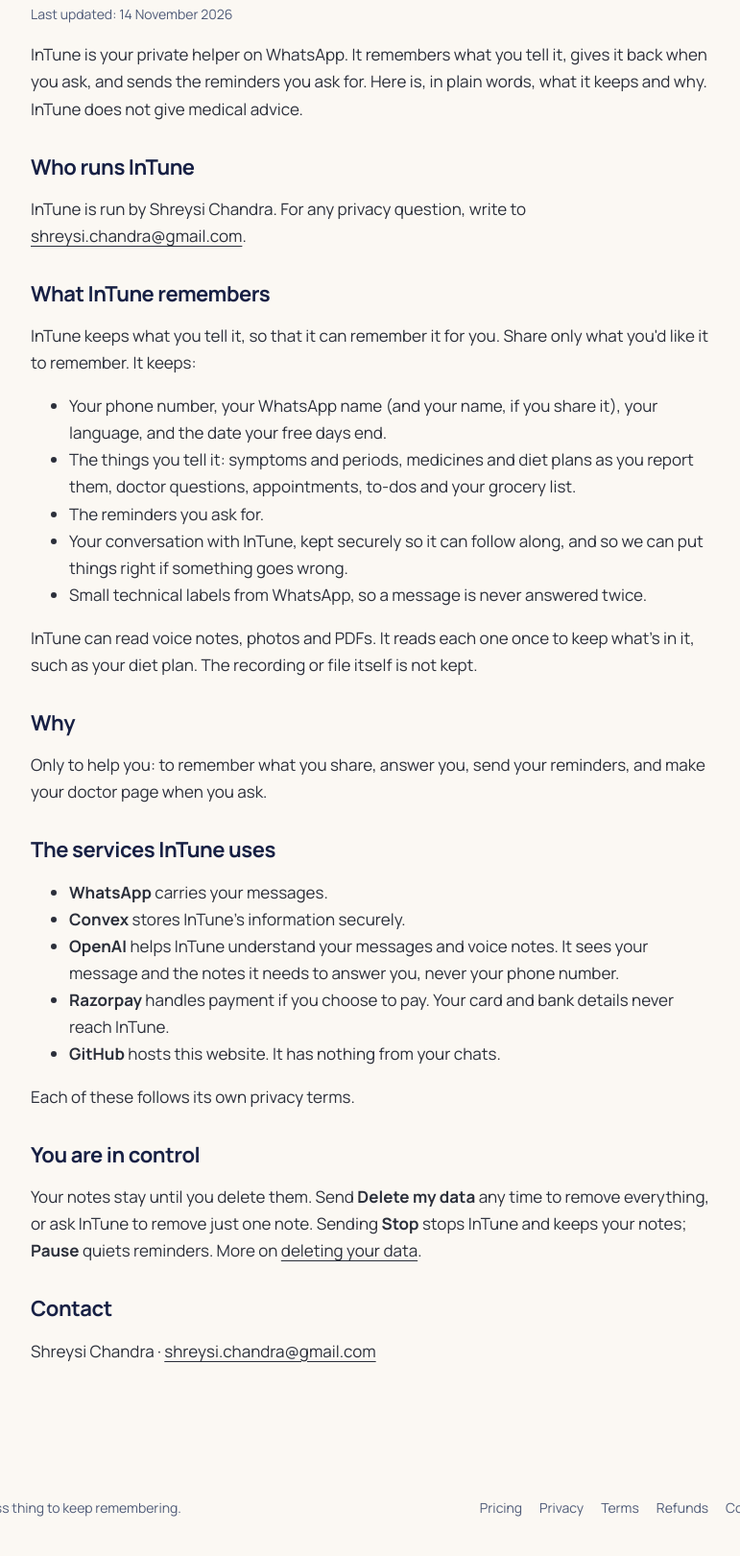
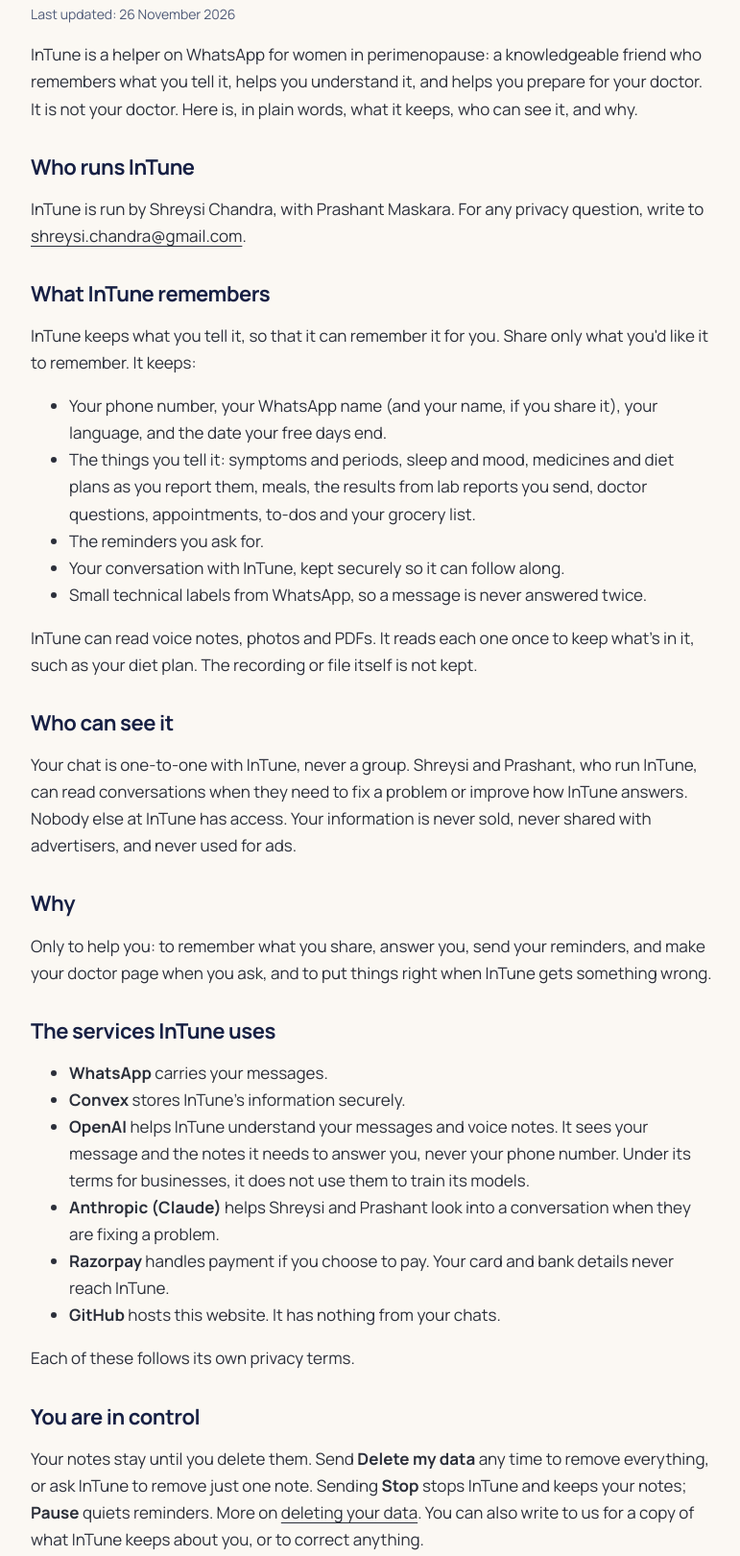
Before and after one commit to shreysichandra-rgb/meetintune-site, a plain HTML site: page privacy.html in a window 1280 px wide. Shown: the part 195-1816 px from the top of the page at 96% size, without its empty margins (252-1023 px from the left). Drawn offline with Linux system fonts and the light colour scheme.

Commit message:
Privacy page: new identity, who can see chats, reports and meals, copy of your data
Co-Authored-By: Claude Opus 5.5 <noreply@anthropic.com>

```diff
--- a/privacy.html
+++ b/privacy.html
@@ -5,25 +5,26 @@
 <body><div class="wrap"><header class="top"><a class="logo" href="/" aria-label="InTune home"><img src="/pilot/brand/intune-logo.svg" alt="InTune" width="150" height="50"></a>
 <nav aria-label="Main"><a href="/#what">What it does</a><a href="/#doctor">Doctor page</a><a href="/pricing.html">Pricing</a><a class="cta" href="https://wa.me/918147494303?text=Hi">Start on WhatsApp</a></nav></header></div>
 
-<main class="doc"><h1>Your privacy</h1><p class="updated">Last updated: 14 November 2026</p>
-<p>InTune is your private helper on WhatsApp. It remembers what you tell it, gives it back when you ask, and sends the reminders you ask for. Here is, in plain words, what it keeps and why. InTune does not give medical advice.</p>
-<h2>Who runs InTune</h2><p>InTune is run by Shreysi Chandra. For any privacy question, write to <a href="mailto:shreysi.chandra@gmail.com">shreysi.chandra@gmail.com</a>.</p>
+<main class="doc"><h1>Your privacy</h1><p class="updated">Last updated: 26 November 2026</p>
+<p>InTune is a helper on WhatsApp for women in perimenopause: a knowledgeable friend who remembers what you tell it, helps you understand it, and helps you prepare for your doctor. It is not your doctor. Here is, in plain words, what it keeps, who can see it, and why.</p>
+<h2>Who runs InTune</h2><p>InTune is run by Shreysi Chandra, with Prashant Maskara. For any privacy question, write to <a href="mailto:shreysi.chandra@gmail.com">shreysi.chandra@gmail.com</a>.</p>
 <h2>What InTune remembers</h2><p>InTune keeps what you tell it, so that it can remember it for you. Share only what you'd like it to remember. It keeps:</p>
 <ul><li>Your phone number, your WhatsApp name (and your name, if you share it), your language, and the date your free days end.</li>
-<li>The things you tell it: symptoms and periods, medicines and diet plans as you report them, doctor questions, appointments, to-dos and your grocery list.</li>
+<li>The things you tell it: symptoms and periods, sleep and mood, medicines and diet plans as you report them, meals, the results from lab reports you send, doctor questions, appointments, to-dos and your grocery list.</li>
 <li>The reminders you ask for.</li>
-<li>Your conversation with InTune, kept securely so it can follow along, and so we can put things right if something goes wrong.</li>
+<li>Your conversation with InTune, kept securely so it can follow along.</li>
 <li>Small technical labels from WhatsApp, so a message is never answered twice.</li></ul>
 <p>InTune can read voice notes, photos and PDFs. It reads each one once to keep what's in it, such as your diet plan. The recording or file itself is not kept.</p>
-<h2>Why</h2><p>Only to help you: to remember what you share, answer you, send your reminders, and make your doctor page when you ask.</p>
+<h2>Who can see it</h2><p>Your chat is one-to-one with InTune, never a group. Shreysi and Prashant, who run InTune, can read conversations when they need to fix a problem or improve how InTune answers. Nobody else at InTune has access. Your information is never sold, never shared with advertisers, and never used for ads.</p><h2>Why</h2><p>Only to help you: to remember what you share, answer you, send your reminders, and make your doctor page when you ask, and to put things right when InTune gets something wrong.</p>
 <h2>The services InTune uses</h2><ul>
 <li><b>WhatsApp</b> carries your messages.</li>
 <li><b>Convex</b> stores InTune's information securely.</li>
-<li><b>OpenAI</b> helps InTune understand your messages and voice notes. It sees your message and the notes it needs to answer you, never your phone number.</li>
+<li><b>OpenAI</b> helps InTune understand your messages and voice notes. It sees your message and the notes it needs to answer you, never your phone number. Under its terms for businesses, it does not use them to train its models.</li>
+<li><b>Anthropic (Claude)</b> helps Shreysi and Prashant look into a conversation when they are fixing a problem.</li>
 <li><b>Razorpay</b> handles payment if you choose to pay. Your card and bank details never reach InTune.</li>
 <li><b>GitHub</b> hosts this website. It has nothing from your chats.</li></ul>
 <p>Each of these follows its own privacy terms.</p>
-<h2>You are in control</h2><p>Your notes stay until you delete them. Send <b>Delete my data</b> any time to remove everything, or ask InTune to remove just one note. Sending <b>Stop</b> stops InTune and keeps your notes; <b>Pause</b> quiets reminders. More on <a href="/data-deletion.html">deleting your data</a>.</p>
+<h2>You are in control</h2><p>Your notes stay until you delete them. Send <b>Delete my data</b> any time to remove everything, or ask InTune to remove just one note. Sending <b>Stop</b> stops InTune and keeps your notes; <b>Pause</b> quiets reminders. More on <a href="/data-deletion.html">deleting your data</a>. You can also write to us for a copy of what InTune keeps about you, or to correct anything.</p>
 <h2>Contact</h2><p>Shreysi Chandra · <a href="mailto:shreysi.chandra@gmail.com">shreysi.chandra@gmail.com</a></p></main><div class="wrap"><footer class="bottom"><span>© 2026 InTune · One less thing to keep remembering.</span>
 <nav aria-label="Footer"><a href="/pricing.html">Pricing</a><a href="/privacy.html">Privacy</a><a href="/terms.html">Terms</a><a href="/refund.html">Refunds</a><a href="/contact.html">Contact</a><a href="/data-deletion.html">Delete my data</a></nav></footer></div>
 <script src="/pilot/ad-entry.js" defer></script></body></html>
```
